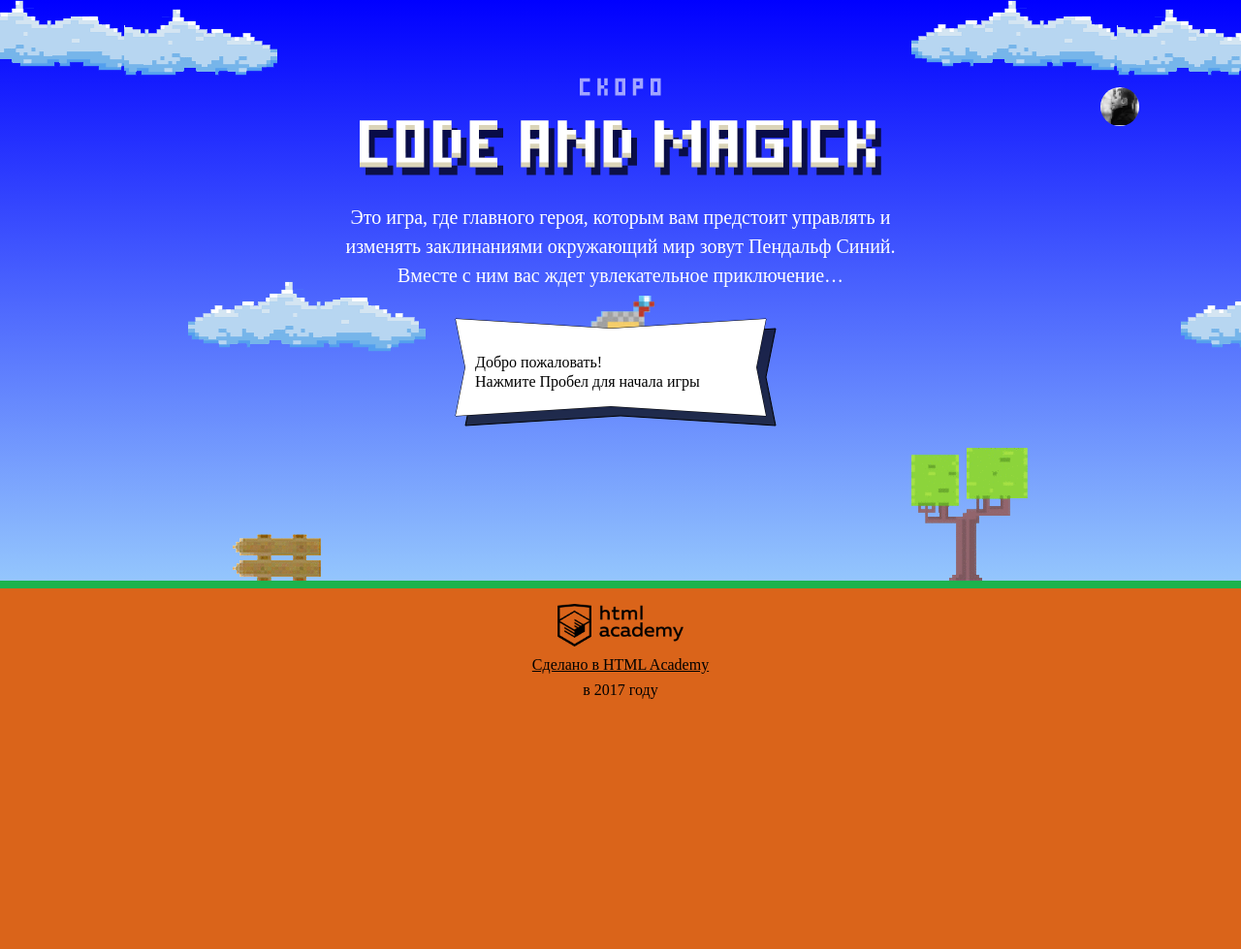
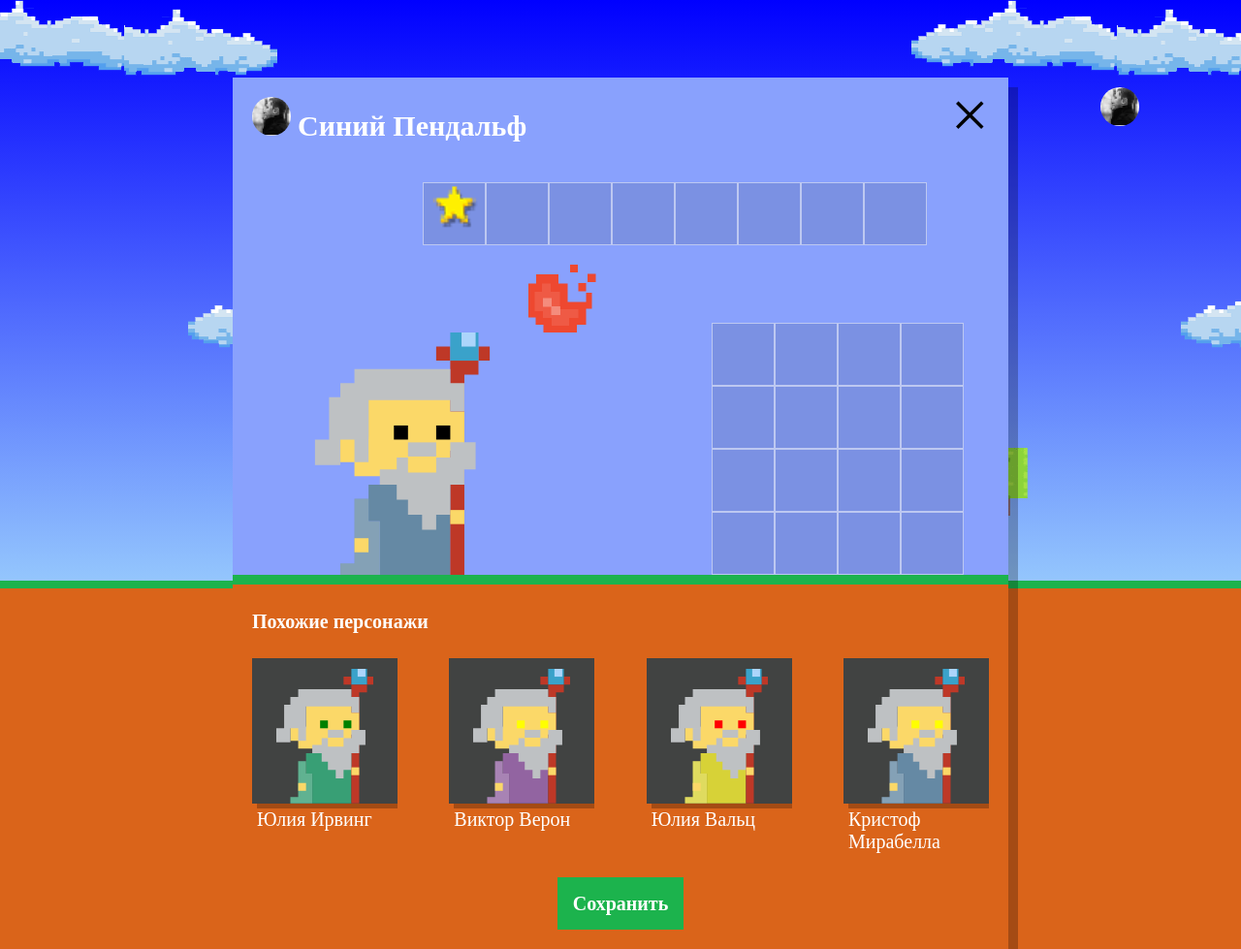
Before and after one commit to s29a/646031-code-and-magick, a website: page index.html in a window 1280 px wide. Shown: the whole page at 97% size. Before the commit the page ends 800 px from the top, so only its background shows below. Drawn offline with Linux system fonts and the light colour scheme; a web font is replaced by a local one.

Commit message:
added setup dialog m3-t1

```diff
--- a/index.html
+++ b/index.html
@@ -199,6 +199,7 @@
     };
   </script>
   <script src="js/stat.js"></script>
+  <script src="js/setup.js"></script>
   <script src="js/game.js"></script>
 
 </body>
--- /dev/null
+++ b/js/setup.js
@@ -0,0 +1,60 @@
+'use strict';
+
+var WIZARD_FIRST_NAMES = ['Иван', 'Хуан Себастьян', 'Мария', 'Кристоф', 'Виктор', 'Юлия', 'Люпита', 'Вашингтон'];
+var WIZARD_LAST_NAMES = ['да Марья', 'Верон', 'Мирабелла', 'Вальц', 'Онопко', 'Топольницкая', 'Нионго', 'Ирвинг'];
+var WIZARD_COAT_COLORS = ['rgb(101, 137, 164)', 'rgb(241, 43, 107)', 'rgb(146, 100, 161)', 'rgb(56, 159, 117)', 'rgb(215, 210, 55)', 'rgb(0, 0, 0)'];
+var WIZARD_EYE_COLORS = ['black', 'red', 'blue', 'yellow', 'green'];
+var WIZARDS_COUNT = 4;
+
+var userDialog = document.querySelector('.setup');
+
+var showSetupDialog = function () {
+  userDialog.classList.remove('hidden');
+};
+
+var getRandomArrItem = function (arr) {
+  return arr[Math.floor(Math.random() * arr.length)];
+};
+
+var createRandomWizards = function (count) {
+  var arr = [];
+
+  for (var i = 0; i < count; i++) {
+    arr[i] = {
+      name: getRandomArrItem(WIZARD_FIRST_NAMES) + ' ' + getRandomArrItem(WIZARD_LAST_NAMES),
+      coatColor: getRandomArrItem(WIZARD_COAT_COLORS),
+      eyesColor: getRandomArrItem(WIZARD_EYE_COLORS)
+    };
+  }
+
+  return arr;
+};
+
+
+var renderWizard = function (wizard) {
+  var similarWizardTemplate = document.querySelector('#similar-wizard-template')
+    .content
+    .querySelector('.setup-similar-item');
+  var wizardElement = similarWizardTemplate.cloneNode(true);
+
+  wizardElement.querySelector('.setup-similar-label').textContent = wizard.name;
+  wizardElement.querySelector('.wizard-coat').style.fill = wizard.coatColor;
+  wizardElement.querySelector('.wizard-eyes').style.fill = wizard.eyesColor;
+
+  return wizardElement;
+};
+
+var showWizardsList = function (wizards) {
+  var similarListElement = userDialog.querySelector('.setup-similar-list');
+  var fragment = document.createDocumentFragment();
+
+  for (var i = 0; i < wizards.length; i++) {
+    fragment.appendChild(renderWizard(wizards[i]));
+  }
+
+  similarListElement.appendChild(fragment);
+  userDialog.querySelector('.setup-similar').classList.remove('hidden');
+};
+
+showSetupDialog();
+showWizardsList(createRandomWizards(WIZARDS_COUNT));
```
